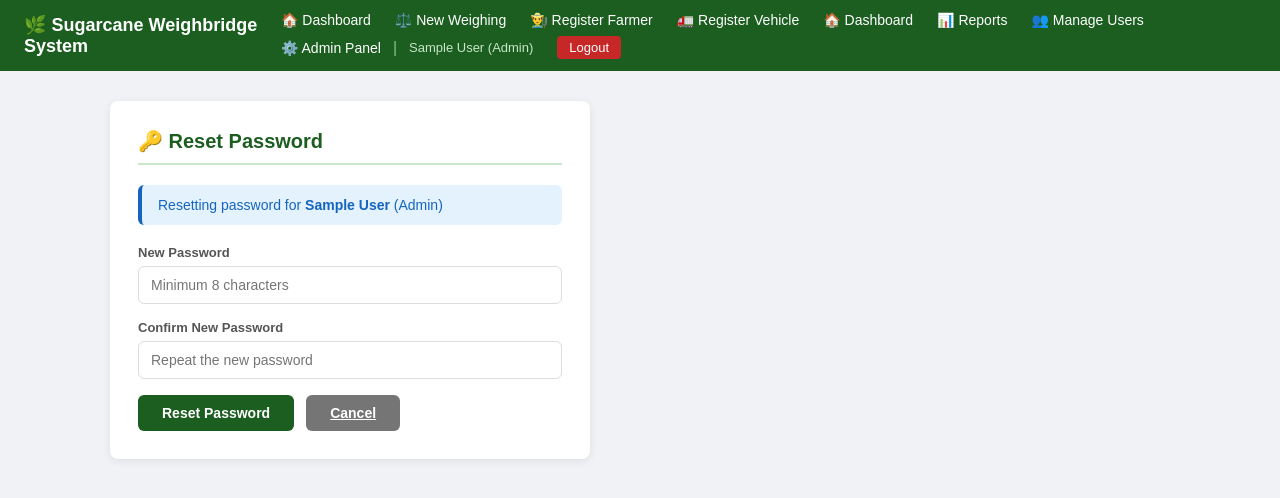
After one commit to Duncanlisutsa/sugarcane-weighbridge-system, a Django app: page /users/1/reset-password/ in a window 1280 px wide. The commit adds this page. Shown: the top 498 px of the page. Run offline with Django 5.2, Linux system fonts and the light colour scheme; a user stored in the database is signed in; tables that the repository leaves empty hold one stand-in row (values such as "Sample post").

Commit message:
Admin to rest passwords for all users added

```diff
--- /dev/null
+++ b/weighapp/templates/weighapp/reset_password.html
@@ -0,0 +1,38 @@
+{% extends 'weighapp/base.html' %}
+{% block title %}Reset Password{% endblock %}
+{% block content %}
+
+<div class="card" style="max-width:480px;">
+    <h2>🔑 Reset Password</h2>
+
+    <div class="alert alert-info" style="margin-bottom:20px;">
+        Resetting password for <strong>{{ target_user.full_name }}</strong>
+        ({{ target_user.role|title }})
+    </div>
+
+    <form method="POST">
+        {% csrf_token %}
+
+        <div class="form-group">
+            <label>New Password</label>
+            <input type="password" name="new_password"
+                   placeholder="Minimum 8 characters" required>
+        </div>
+
+        <div class="form-group">
+            <label>Confirm New Password</label>
+            <input type="password" name="confirm_password"
+                   placeholder="Repeat the new password" required>
+        </div>
+
+        <div style="display:flex; gap:12px; margin-top:8px;">
+            <button type="submit" class="btn btn-green">
+                Reset Password
+            </button>
+            <a href="{% url 'manage_users' %}"
+               class="btn btn-gray">Cancel</a>
+        </div>
+    </form>
+</div>
+
+{% endblock %}
--- a/weighapp/urls.py
+++ b/weighapp/urls.py
@@ -27,4 +27,6 @@ urlpatterns = [
     path('users/',            views.manage_users, name='manage_users'),
     path('users/add/',        views.add_user,     name='add_user'),
     path('users/<int:pk>/toggle/', views.toggle_user, name='toggle_user'),
+
+    path('users/<int:pk>/reset-password/', views.reset_password, name='reset_password'),
     ]
--- a/weighapp/views.py
+++ b/weighapp/views.py
@@ -528,3 +528,44 @@ def toggle_user(request, pk):
     status = "activated" if user.is_active else "deactivated"
     messages.success(request, f"User {user.full_name} {status}.")
     return redirect('manage_users')
+
+# ─────────────────────────────────────────
+# RESET USER PASSWORD — Admin only
+# ─────────────────────────────────────────
+@login_required(login_url='login')
+def reset_password(request, pk):
+    if request.user.role != 'admin':
+        return redirect('clerk_dashboard')
+
+    user = User.objects.get(pk=pk)
+
+    if request.method == 'POST':
+        new_password  = request.POST.get('new_password')
+        confirm       = request.POST.get('confirm_password')
+
+        if new_password != confirm:
+            messages.error(request, "Passwords do not match.")
+            return redirect('reset_password', pk=pk)
+
+        if len(new_password) < 8:
+            messages.error(request, "Password must be at least 8 characters.")
+            return redirect('reset_password', pk=pk)
+
+        user.set_password(new_password)
+        user.save()
+
+        AuditLog.objects.create(
+            user       = request.user,
+            action     = 'login',
+            table_name = 'user',
+            record_id  = user.id,
+            new_value  = f"Password reset for {user.full_name}",
+            ip_address = get_client_ip(request)
+        )
+        messages.success(
+            request,
+            f"Password for {user.full_name} has been reset successfully."
+        )
+        return redirect('manage_users')
+
+    return render(request, 'weighapp/reset_password.html', {'target_user': user})
```
Also changed, not shown: weighapp/templates/weighapp/manage_users.html (+18 -6 lines).
